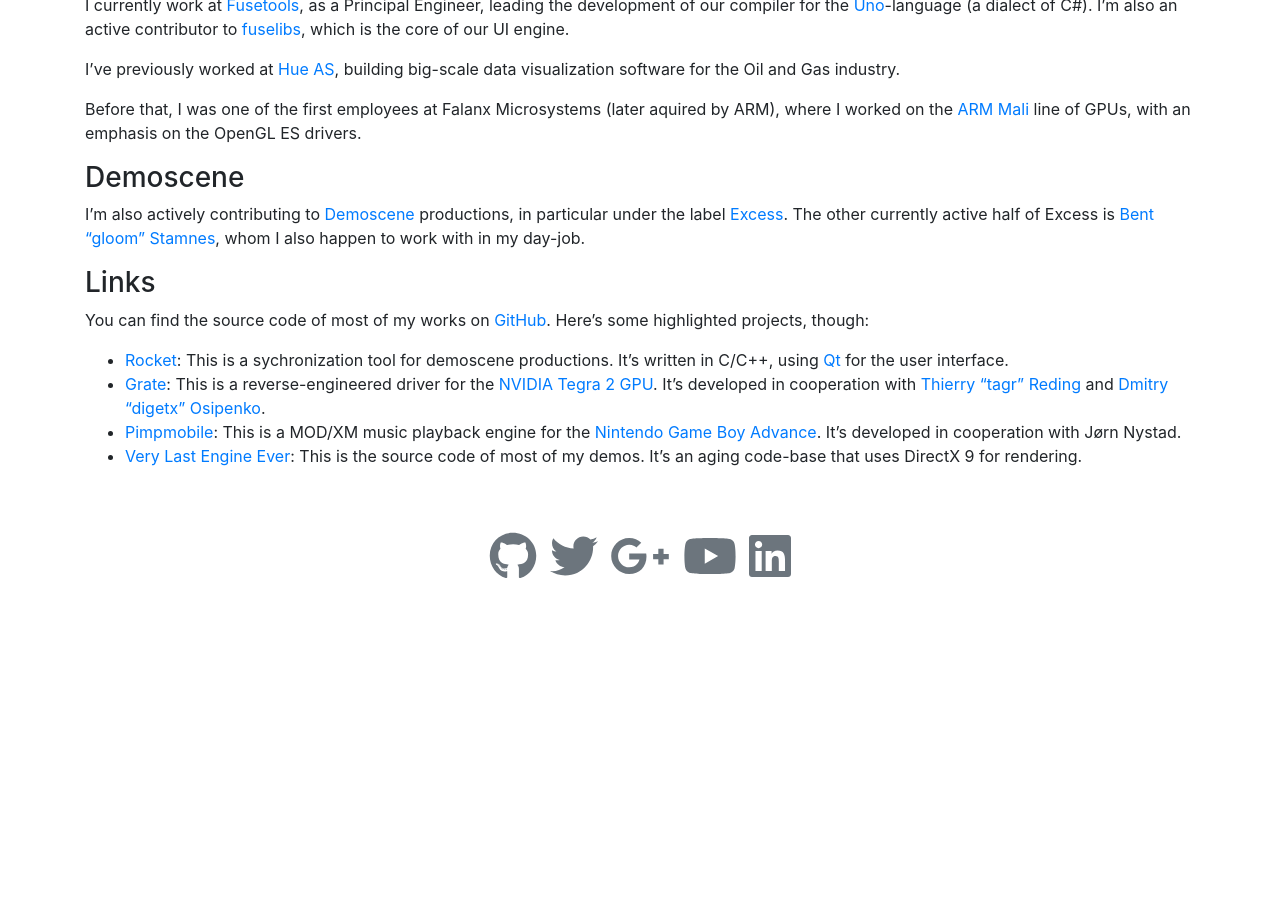
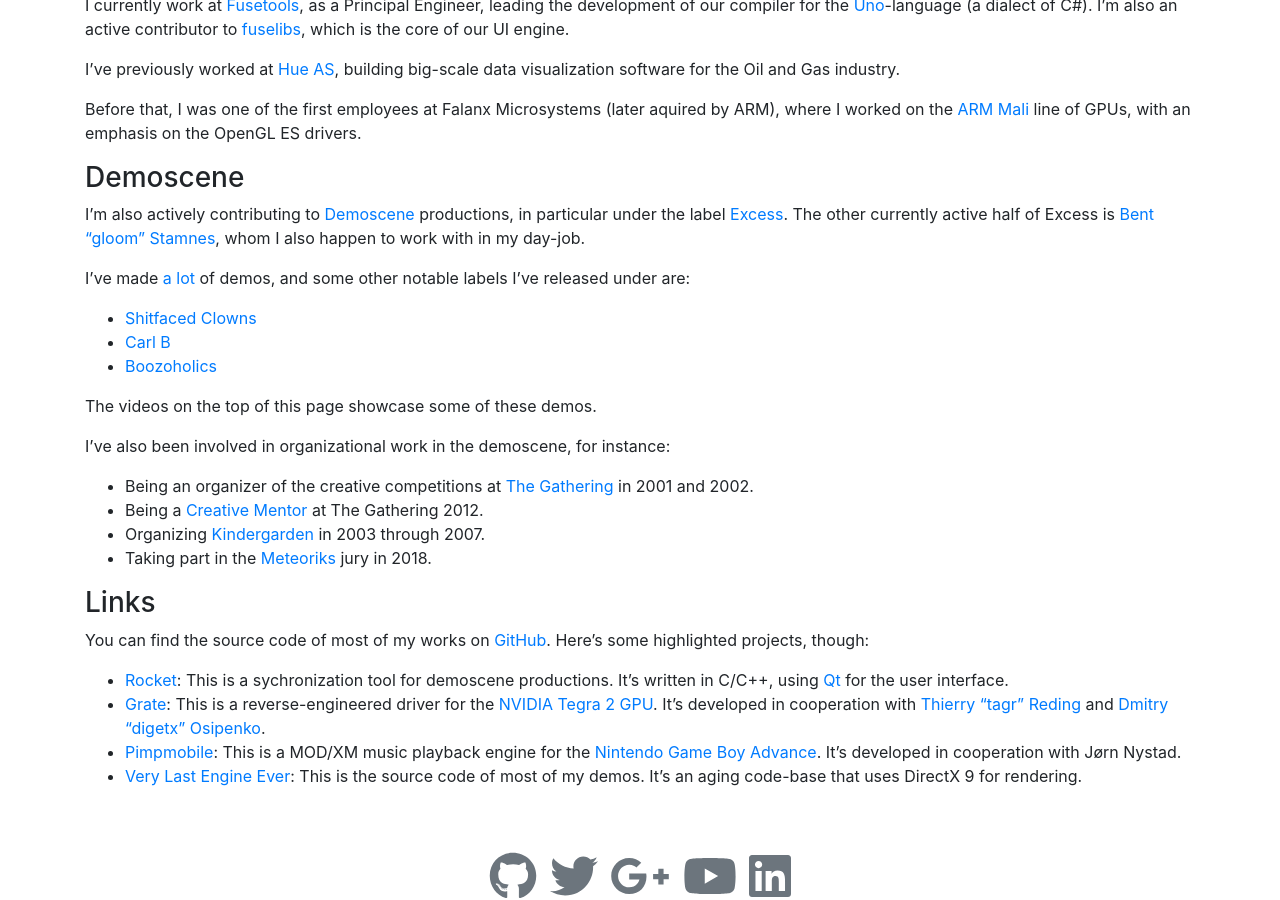
Before and after one commit to kusma/kusma.github.io, a Jekyll site: the page built from index.md, in a window 1280 px wide and 900 px high, scrolled down 1053 px. Built offline with Jekyll 4.4.1, drawn with Linux system fonts in a browser that asks for light colours; nearby versions of some CDN libraries; our own code applies the rules of GitHub Pages for plain Markdown files; before the commit the page ends 1800 px from its top, so only the background shows below that.

Commit message:
flesh out the demoscene-section a bit

```diff
--- a/index.md
+++ b/index.md
@@ -32,6 +32,24 @@
 [Bent "gloom" Stamnes](https://twitter.com/gloom303), whom I also happen to work
 with in my day-job.
 
+I've made [a lot](http://www.pouet.net/user.php?who=1383&show=credits) of demos,
+and some other notable labels I've released under are:
+
+* [Shitfaced Clowns](http://www.pouet.net/groups.php?which=4843)
+* [Carl B](http://www.pouet.net/groups.php?which=2588)
+* [Boozoholics](http://www.pouet.net/groups.php?which=2823)
+
+The videos on the top of this page showcase some of these demos.
+
+I've also been involved in organizational work in the demoscene, for instance:
+
+* Being an organizer of the creative competitions at
+  [The Gathering](https://www.gathering.org/) in 2001 and 2002.
+* Being a [Creative Mentor](https://archive.gathering.org/tg12/en/creative/mentors/)
+  at The Gathering 2012.
+* Organizing [Kindergarden](http://kg.slengpung.com) in 2003 through 2007.
+* Taking part in the [Meteoriks](http://meteoriks.org) jury in 2018.
+
 ### Links
 
 You can find the source code of most of my works on
```
